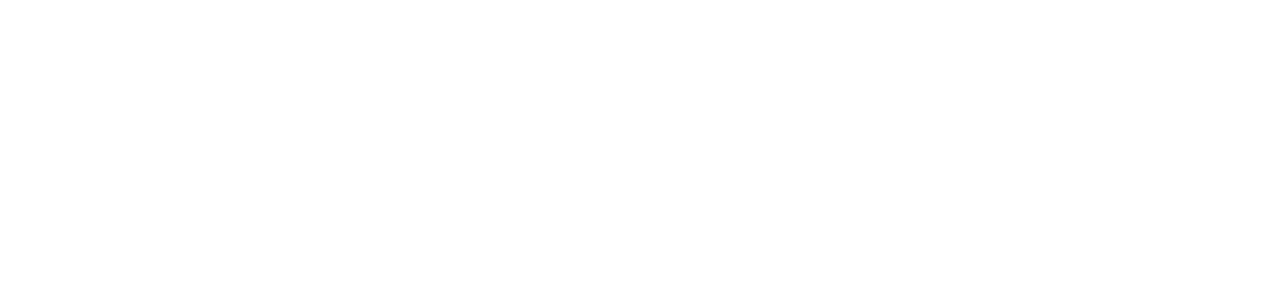
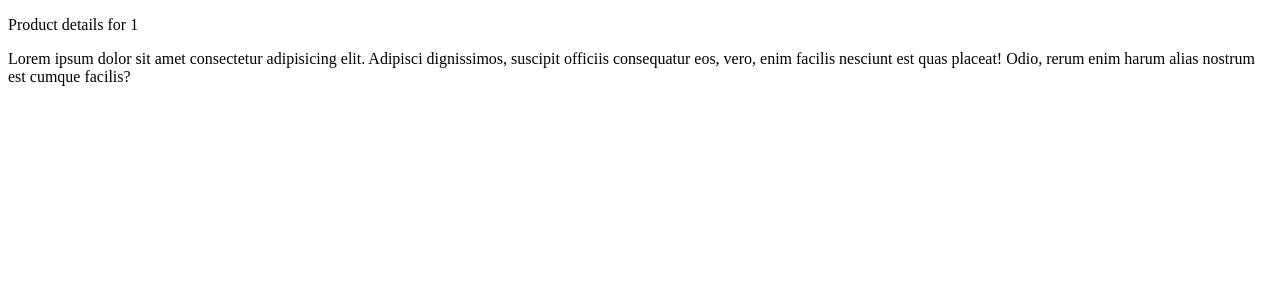
Before and after one commit to BalssemZoghbi/nuxt-app, a Nuxt app: page /products/1 in a window 1280 px wide. Before the commit this address had no page. Shown: the top 300 px of the page. Built offline with nearby package versions, Linux system fonts and the light colour scheme.

Commit message:
Route params

```diff
--- /dev/null
+++ b/pages/products/[id].vue
@@ -0,0 +1,14 @@
+<template>
+  <div>
+    <p>Product details for {{ id }}</p>
+    <p>Lorem ipsum dolor sit amet consectetur adipisicing elit. Adipisci dignissimos, suscipit officiis consequatur eos, vero, enim facilis nesciunt est quas placeat! Odio, rerum enim harum alias nostrum est cumque facilis?</p>
+  </div>
+</template>
+
+<script  setup>
+const { id } =useRoute().params
+</script>
+
+<style>
+
+</style>
--- a/pages/products/index.vue
+++ b/pages/products/index.vue
@@ -1,6 +1,7 @@
 <template>
   <div>
     <p>Products</p>
+
   </div>
 </template>
 
```
